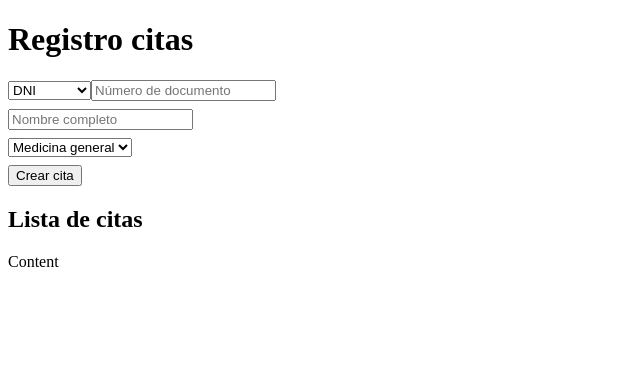
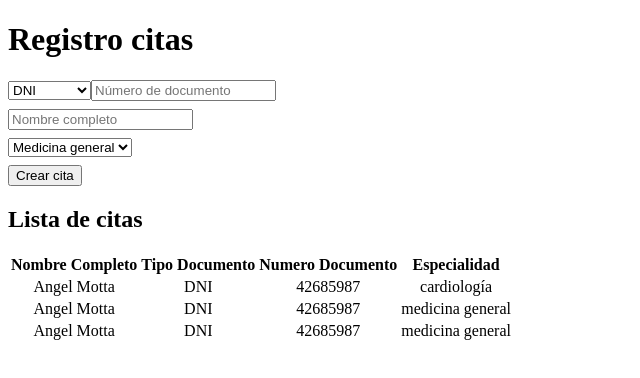
Before and after one commit to angelmotta/app-citas-challenge-sl, a React (Vite) app in the folder webapp_citas/: page / in a window 1280 px wide. Shown: the top 378 px of the page, without its empty margins (0-640 px from the left). Built offline with nearby package versions, Linux system fonts and the light colour scheme; data requests are answered from the project's data file.

Commit message:
feat: GET citas from API

```diff
--- a/webapp_citas/src/App.css
+++ b/webapp_citas/src/App.css
@@ -10,3 +10,8 @@
     flex-direction: column;
     gap: 0.5rem;
 }
+
+/* Align each column of my table */
+td {
+    text-align: center;
+}
--- a/webapp_citas/src/App.tsx
+++ b/webapp_citas/src/App.tsx
@@ -1,7 +1,28 @@
+import { useEffect, useState } from "react";
 import "./App.css";
 import RequestCitaForm from "./components/RequestCitaForm";
 
 function App() {
+    const [citas, setCitas] = useState([]);
+
+    useEffect(() => {
+        fetchCitas();
+    }, []);
+
+    const fetchCitas = async () => {
+        const response = await fetch("http://localhost:3000/citas");
+        // check if response is 200
+        if (!response.ok) {
+            // handle error
+            console.error("Error fetching data");
+            alert("Servicio Citas no disponible");
+            return;
+        }
+        const data = await response.json();
+        console.log(data);
+        setCitas(data);
+    };
+
     return (
         <>
             <div>
@@ -10,7 +31,26 @@ function App() {
             </div>
             <div>
                 <h2>Lista de citas</h2>
-                <div>Content</div>
+                <table>
+                    <thead>
+                        <tr>
+                            <th>Nombre Completo</th>
+                            <th>Tipo Documento</th>
+                            <th>Numero Documento</th>
+                            <th>Especialidad</th>
+                        </tr>
+                    </thead>
+                    <tbody>
+                        {citas.map((cita: any) => (
+                            <tr key={cita.id}>
+                                <td>{cita.nombreCompleto}</td>
+                                <td>{cita.tipoDocumento}</td>
+                                <td>{cita.numDocumento}</td>
+                                <td>{cita.especialidad}</td>
+                            </tr>
+                        ))}
+                    </tbody>
+                </table>
             </div>
         </>
     );
```
